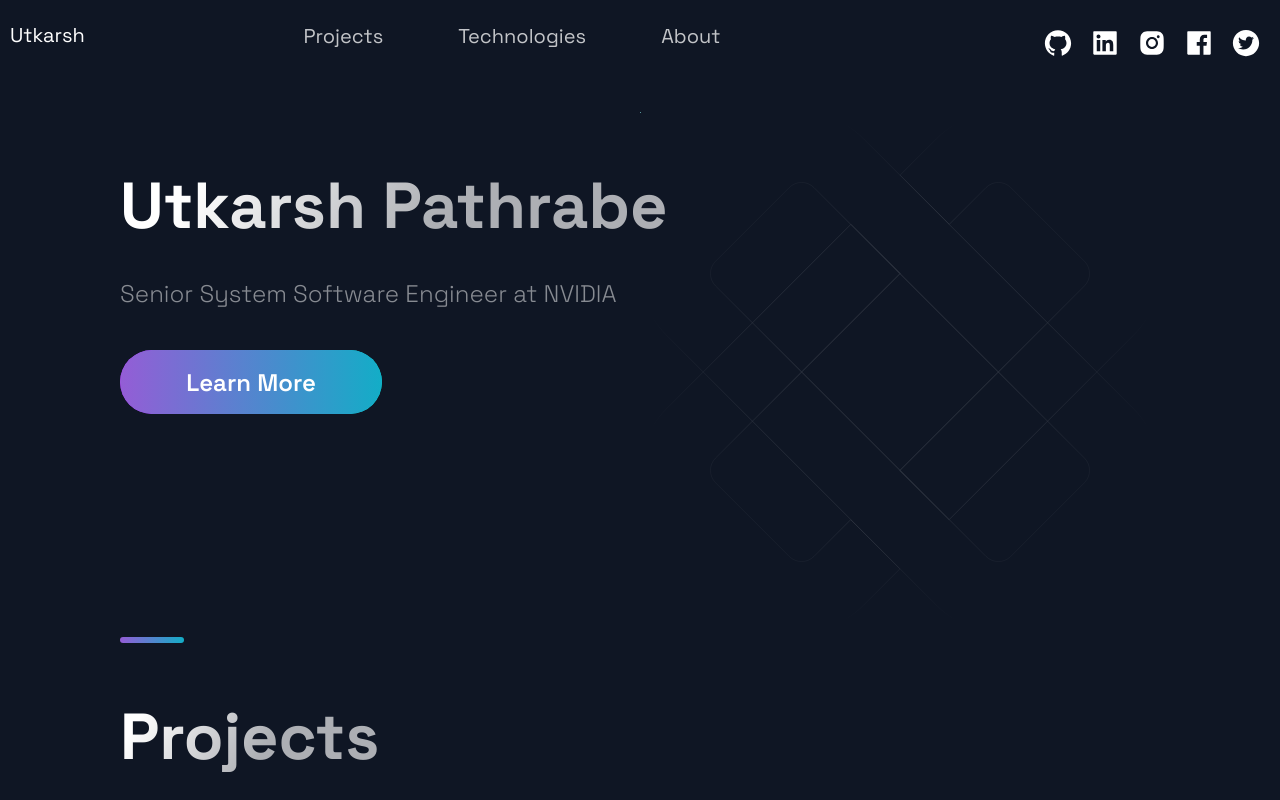
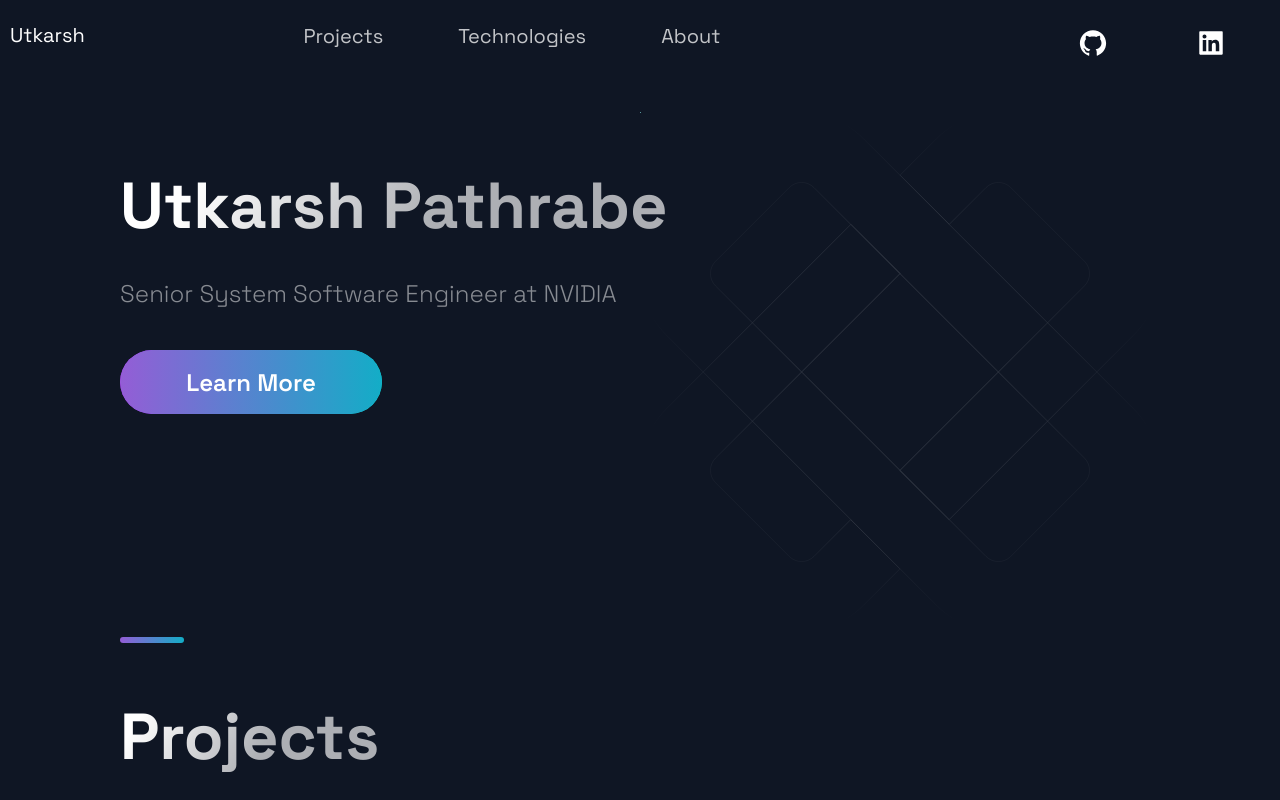
Before and after one commit to UtkarshPathrabe/Portfolio, a Next.js app: page / in a window 1280 px wide. Shown: the top 800 px of the page. Built offline with nearby package versions, Linux system fonts and the light colour scheme.

Commit message:
Update Header.js

```diff
--- a/src/components/Header/Header.js
+++ b/src/components/Header/Header.js
@@ -43,15 +43,6 @@ const Header = () =>  (
       <SocialIcons href='https://www.linkedin.com/in/utkarshpathrabe/' target='_blank'>
         <AiFillLinkedin size='3rem' />
       </SocialIcons>
-      <SocialIcons href='https://www.instagram.com/utkarsh_pathrabe/' target='_blank'>
-        <AiFillInstagram size='3rem' />
-      </SocialIcons>
-      <SocialIcons href='https://www.facebook.com/utkarshpathrabe/' target='_blank'>
-        <AiFillFacebook size='3rem' />
-      </SocialIcons>
-      <SocialIcons href='https://twitter.com/UtkarshPathrabe' target='_blank'>
-        <AiFillTwitterCircle size='3rem' />
-      </SocialIcons>
     </Div3>
   </Container>
 );
```
